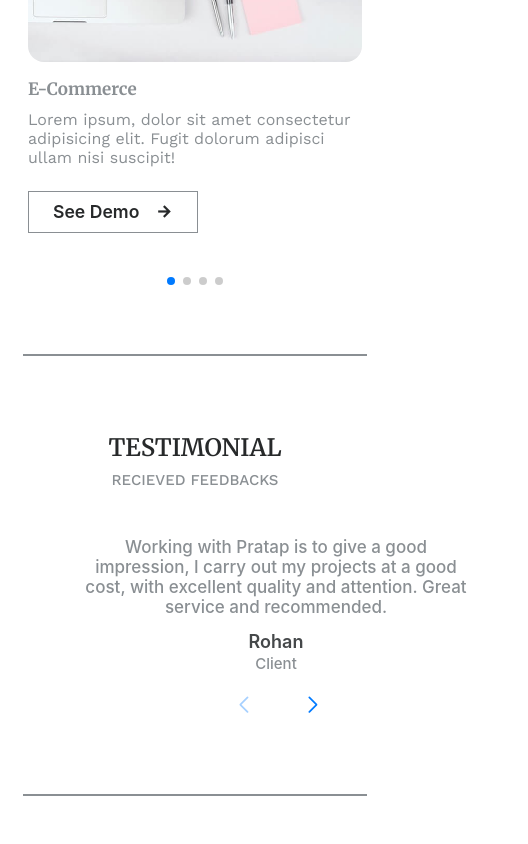
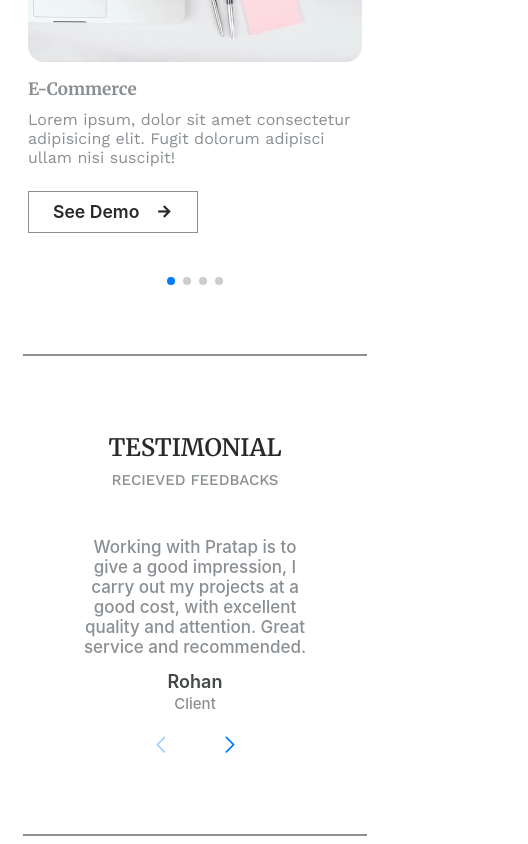
Before and after one commit to pratapbairagi/portfolio3, a React (Create React App) app in the folder portfolio/: page / in a window 390 px wide. Shown: the part 5384-6228 px from the top of the page, 528 px wide, since content can reach past the window. Before the commit the page ends 6188 px from the top, so only its background shows below. Built offline with nearby package versions, Linux system fonts and the light colour scheme.

Commit message:
added testimonial section and mobile size container was going outside the main container then corrcted css of spiper js

```diff
--- a/portfolio/src/App.css
+++ b/portfolio/src/App.css
@@ -764,9 +764,11 @@ section::after {
 }
 
 /* testimonial */
+
 .testimonial_container .mySwiper {
+  margin: 0 auto !important;
   margin-top: 3rem;
-  width: 90dvw;
+  width: 90dvw !important;
   height: max-content !important;
   padding: 0 3rem;
 }
@@ -1036,10 +1038,15 @@ section::after {
   }
 
   /* testimonial */
+  .testimonial_container .content{
+    display: flex;
+    justify-content: center;
+  }
 .testimonial_container .mySwiper {
-  margin: 0 auto;
-  margin-top: 3rem;
-  width: 500px;
+  margin: 0 auto ;
+  margin-top: 3rem !important;
+  width: 80dvh !important ;
+  max-width: 90dvh !important;
 }
 
 .testimonial_container .mySwiper .swiper-slide>div {
```
